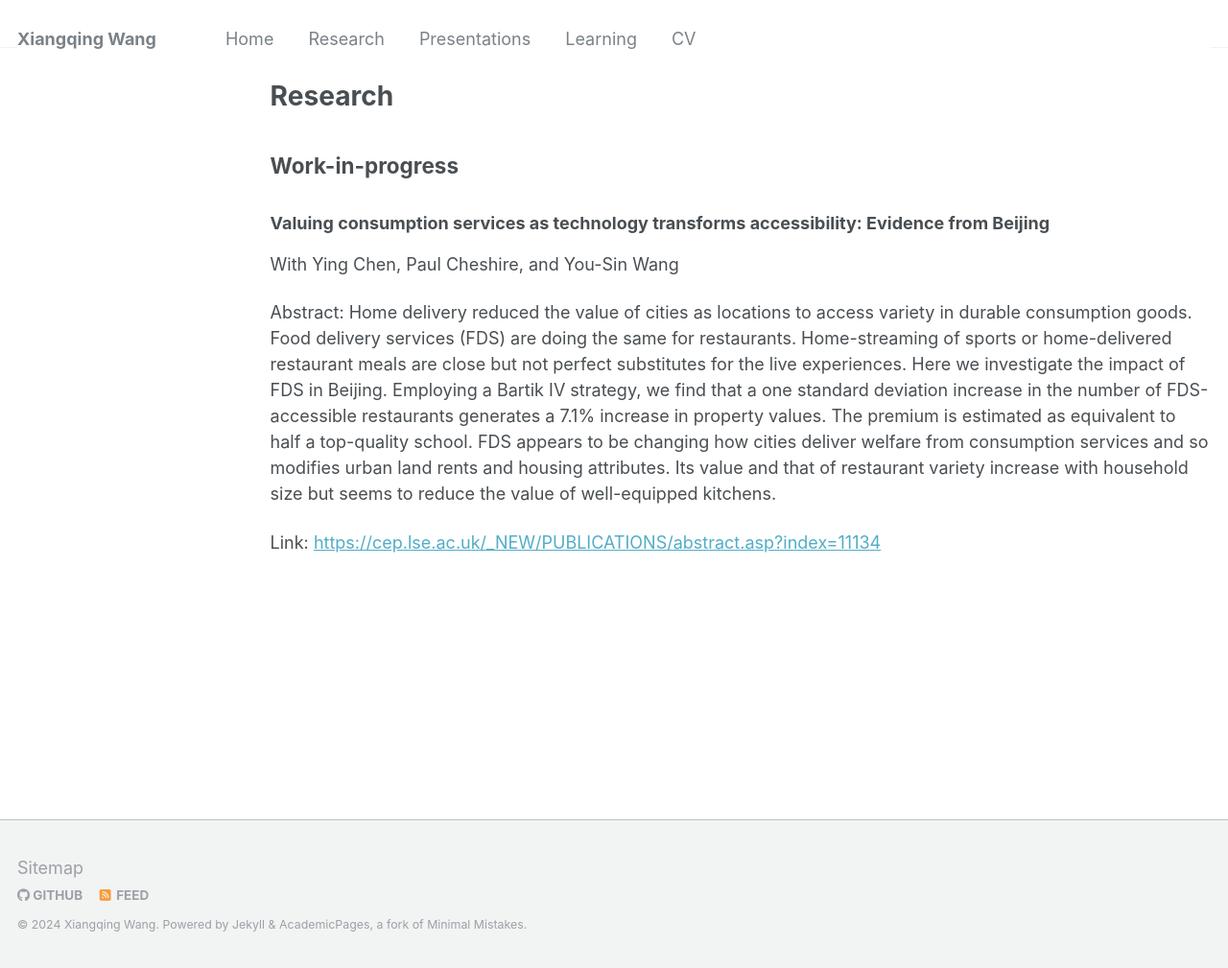
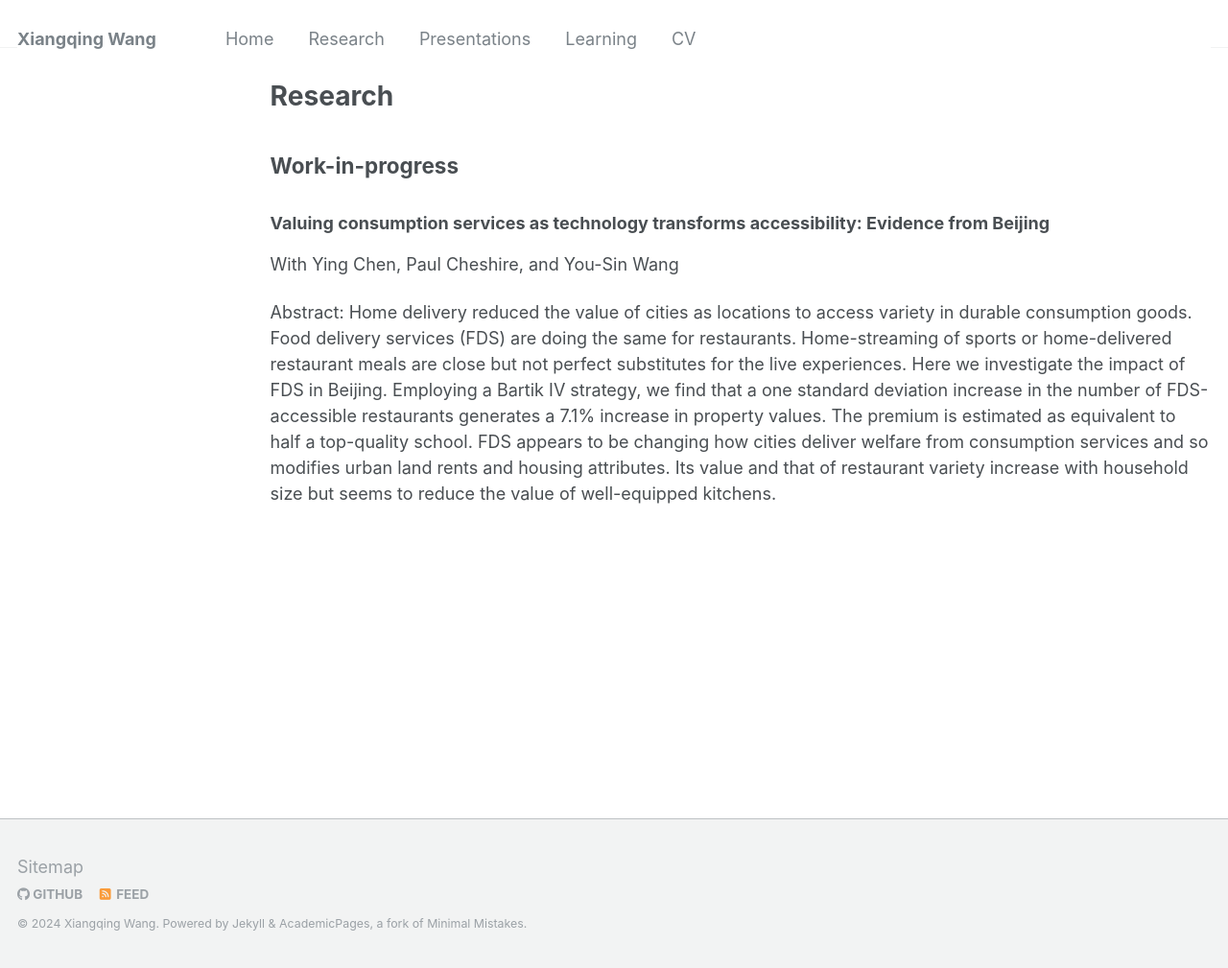
Before and after one commit to leahxqing/leahxqing.github.io, a Jekyll site: the page built from _pages/publications.md, in a window 1280 px wide and 1009 px high. Shown: the whole window at 96% size. Built offline with Jekyll 4.4.1, drawn with Linux system fonts in a browser that asks for light colours; some of the changed lines change nothing that is shown.

Commit message:
Update publications.md

```diff
--- a/_pages/publications.md
+++ b/_pages/publications.md
@@ -10,5 +10,3 @@ author_profile: false
 With Ying Chen, Paul Cheshire, and You-Sin Wang
 
 Abstract: Home delivery reduced the value of cities as locations to access variety in durable consumption goods. Food delivery services (FDS) are doing the same for restaurants. Home-streaming of sports or home-delivered restaurant meals are close but not perfect substitutes for the live experiences. Here we investigate the impact of FDS in Beijing. Employing a Bartik IV strategy, we find that a one standard deviation increase in the number of FDS-accessible restaurants generates a 7.1% increase in property values. The premium is estimated as equivalent to half a top-quality school. FDS appears to be changing how cities deliver welfare from consumption services and so modifies urban land rents and housing attributes. Its value and that of restaurant variety increase with household size but seems to reduce the value of well-equipped kitchens.
-
-Link: [https://cep.lse.ac.uk/_NEW/PUBLICATIONS/abstract.asp?index=11134](https://cep.lse.ac.uk/_NEW/PUBLICATIONS/abstract.asp?index=11134)
```
